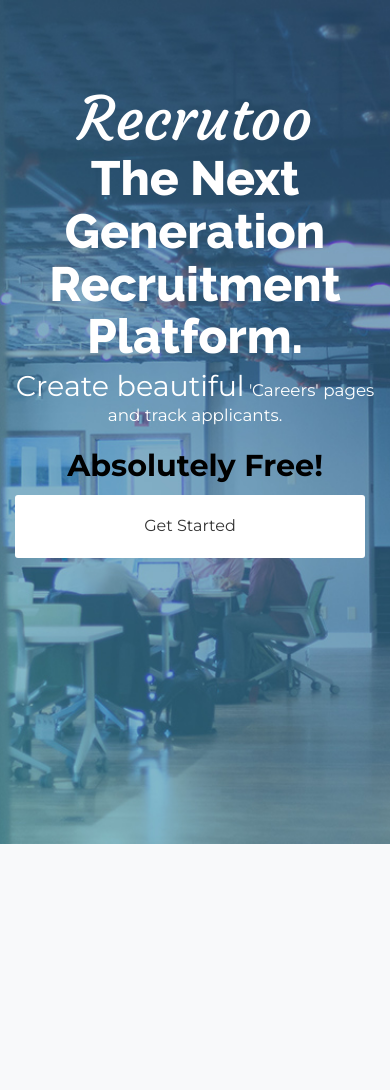
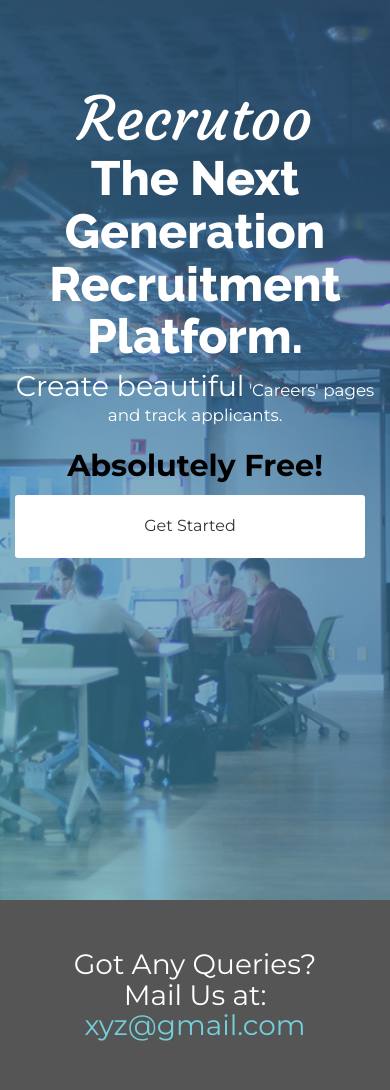
Before and after one commit to Hitesh-VIT/Recruutoo, a Django app: page / in a window 390 px wide. Before the commit the page ends 844 px from the top, so only its background shows below. Run offline with Django 3.2, Linux system fonts and the light colour scheme; some libraries are stand-ins or nearby versions.

Commit message:
Add favicon, footer and Mobile validation

```diff
--- a/registration/static/css/styles.css
+++ b/registration/static/css/styles.css
@@ -7,7 +7,7 @@
 /*
 * Corrects `block` display not defined in IE 6/7/8/9 and Firefox 3.
 */
-*{
+p,h1,div, span{
   color: #fff!important;
 }
 article, aside, details, figcaption, figure, footer, header, hgroup, nav, section, summary {
@@ -585,11 +585,9 @@
 .hero {
     position: relative;
     padding: 60px 0 60px 0;
-    min-height: 800px;
+    min-height: 900px;
     background: rgb(40, 70, 102) url('../images/hero-01.jpg') no-repeat center center;
     background-size: cover;
-    /*background-blend-mode: difference;*/
-    /*background-blend-mode: hard-light;*/
     color: #fff;
 }
 .hero h1 {
@@ -952,7 +950,7 @@
 Footer
 ========================================================================== */
 footer {
-    padding: 100px 0
+    padding: 30px 0;
 }
 footer p {
     color: #c7cacc;
--- a/registration/static/js/angular-script.js
+++ b/registration/static/js/angular-script.js
@@ -45,5 +45,6 @@
 
 app.controller('jobApplyController', function($scope){
   $scope.phoneRegex = "^(\\+\\d{1,3}[- ]?)?\\d{10}$";
-  $scope.phone = '+910123456789';
+  $scope.mobile = '';
+
 });
--- a/registration/templates/addCandidate.html
+++ b/registration/templates/addCandidate.html
@@ -11,6 +11,8 @@
     <link href="https://fonts.googleapis.com/css?family=Work+Sans:200,300" rel="stylesheet">
     <link rel="stylesheet" href="https://maxcdn.bootstrapcdn.com/font-awesome/4.7.0/css/font-awesome.min.css">
     <title>Apply for Job | Recrutoo</title>
+		<link rel="shortcut icon" href="../static/favicon.ico" type="image/x-icon">
+		<link rel="icon" href="../static/favicon.ico" type="image/x-icon">
   </head>
   <body ng-app="app" ng-controller="jobApplyController" id="addcandidate">
     <div class="container">
@@ -30,9 +32,9 @@
                 <label for="id_email">Email</label>
               </div>
               <div class="input-field">
-                <input id="id_mobile" type="text" name="mobile" ng-pattern="phoneRegex" ng-model="phone" ng-class="{valid: addJobForm.mobile.$valid && phone.length > 0, invalid: !addJobForm.mobile.$valid}" required>
+                <input id="id_mobile" type="text" name="mobile" ng-pattern="phoneRegex" ng-model="mobile" ng-class="{valid: addJobForm.mobile.$valid && addJobForm.mobile.$viewValue.length > 0, invalid: !addJobForm.mobile.$valid && addJobForm.mobile.$viewValue}" required>
                 <label for="id_mobile">Phone Number</label>
-                <p ng-if="!addJobForm.mobile.$valid" class="red-text" style="font-size: 120%!important">Invalid Or Absent Mobile Number</p>
+                <p ng-if="!addJobForm.mobile.$valid && addJobForm.mobile.$viewValue" class="red-text" style="font-size: 120%!important">Invalid Or Absent Mobile Number</p>
               </div>
               <div class="input-field">
                 <input id="id_location" type="text" class="validate" name="location" required>
--- a/registration/templates/addjob.html
+++ b/registration/templates/addjob.html
@@ -11,6 +11,8 @@
     <link href="https://fonts.googleapis.com/css?family=Work+Sans:200,300" rel="stylesheet">
     <link rel="stylesheet" href="https://maxcdn.bootstrapcdn.com/font-awesome/4.7.0/css/font-awesome.min.css">
     <title>Add Job</title>
+		<link rel="shortcut icon" href="../static/favicon.ico" type="image/x-icon">
+		<link rel="icon" href="../static/favicon.ico" type="image/x-icon">
   </head>
   <body ng-app="app" ng-controller="addJobController" id="addjob">
     <div class="container">
--- a/registration/templates/details.html
+++ b/registration/templates/details.html
@@ -12,6 +12,8 @@
     <link href="https://fonts.googleapis.com/css?family=Work+Sans:200,300" rel="stylesheet">
     <link rel="stylesheet" href="https://maxcdn.bootstrapcdn.com/font-awesome/4.7.0/../static/css/font-awesome.min.css">
     <title>Login Details</title>
+		<link rel="shortcut icon" href="../static/favicon.ico" type="image/x-icon">
+		<link rel="icon" href="../static/favicon.ico" type="image/x-icon">
   </head>
   <body ng-app="app" ng-controller="detailsController" id="details">
     <div class="container">
--- a/registration/templates/index.html
+++ b/registration/templates/index.html
@@ -11,6 +11,8 @@
 		<link href="https://fonts.googleapis.com/css?family=Courgette|Montserrat:400,700|Raleway:800" rel="stylesheet">
 		<link href="../static/css/styles.css" rel="stylesheet">
 		<link href="../static/css/queries.css" rel="stylesheet">
+		<link rel="shortcut icon" href="../static/favicon.ico" type="image/x-icon">
+		<link rel="icon" href="../static/favicon.ico" type="image/x-icon">
 	</head>
 	<body>
 		<header>
@@ -43,6 +45,9 @@
 				</div>
 			</section>
 		</header>
+		<footer style="background: #555;padding: 30px 0;">
+			<h1 class="" style="text-align: center;">Got Any Queries?<br>Mail Us at: <br> <a href="mailto:xyz@gmail.com">xyz@gmail.com</a></h1>
+		</footer>
 		<!-- <div class="overlay overlay-boxify">
 			<nav>
 				<ul>
@@ -51,6 +56,7 @@
 				</ul>
 			</nav>
 		</div> -->
+
     	<script src="../static/js/jquery.min.js"></script>
 		<script src="../static/js/bootstrap.min.js"></script>
 		<script src="../static/js/min/scripts-min.js"></script>
--- a/registration/templates/jobList.html
+++ b/registration/templates/jobList.html
@@ -12,6 +12,8 @@
     <link href="https://fonts.googleapis.com/css?family=Work+Sans:200,300" rel="stylesheet">
     <link rel="stylesheet" href="https://maxcdn.bootstrapcdn.com/font-awesome/4.7.0/css/font-awesome.min.css">
     <title>Job Details | Recrutoo</title>
+		<link rel="shortcut icon" href="../static/favicon.ico" type="image/x-icon">
+		<link rel="icon" href="../static/favicon.ico" type="image/x-icon">
   </head>
   <body ng-app="app" ng-controller="jobListController" ng-init="getJobs()">
     <div class="container">
--- a/registration/templates/jobdetail.html
+++ b/registration/templates/jobdetail.html
@@ -11,6 +11,8 @@
     <link href="https://fonts.googleapis.com/css?family=Work+Sans:200,300" rel="stylesheet">
     <link rel="stylesheet" href="https://maxcdn.bootstrapcdn.com/font-awesome/4.7.0/css/font-awesome.min.css">
     <title>Job Details | Recrutoo</title>
+		<link rel="shortcut icon" href="../static/favicon.ico" type="image/x-icon">
+		<link rel="icon" href="../static/favicon.ico" type="image/x-icon">
   </head>
   <body ng-app="app" ng-controller="jobDetailController">
     <div class="container">
--- a/registration/templates/login.html
+++ b/registration/templates/login.html
@@ -11,6 +11,8 @@
     <link href="https://fonts.googleapis.com/css?family=Work+Sans:200,300" rel="stylesheet">
     <link rel="stylesheet" href="https://maxcdn.bootstrapcdn.com/font-awesome/4.7.0/css/font-awesome.min.css">
     <title>Login</title>
+		<link rel="shortcut icon" href="../static/favicon.ico" type="image/x-icon">
+		<link rel="icon" href="../static/favicon.ico" type="image/x-icon">
   </head>
   <body ng-app="app" ng-controller="loginController" id="login">
     <div class="container">
--- a/registration/templates/resetpassword.html
+++ b/registration/templates/resetpassword.html
@@ -12,6 +12,8 @@
     <link href="https://fonts.googleapis.com/css?family=Work+Sans:200,300" rel="stylesheet">
     <link rel="stylesheet" href="https://maxcdn.bootstrapcdn.com/font-awesome/4.7.0/css/font-awesome.min.css">
     <title>Reset Password</title>
+		<link rel="shortcut icon" href="../static/favicon.ico" type="image/x-icon">
+		<link rel="icon" href="../static/favicon.ico" type="image/x-icon">
   </head>
   <body>
     <div class="container">
--- a/registration/templates/resetpasswordcomplete.html
+++ b/registration/templates/resetpasswordcomplete.html
@@ -15,6 +15,8 @@
     <link href="https://fonts.googleapis.com/css?family=Work+Sans:200,300" rel="stylesheet">
     <link rel="stylesheet" href="https://maxcdn.bootstrapcdn.com/font-awesome/4.7.0/css/font-awesome.min.css">
     <title>Reset Password</title>
+		<link rel="shortcut icon" href="../static/favicon.ico" type="image/x-icon">
+		<link rel="icon" href="../static/favicon.ico" type="image/x-icon">
   </head>
   <body>
     <div class="container">
--- a/registration/templates/resetpasswordcompleted.html
+++ b/registration/templates/resetpasswordcompleted.html
@@ -13,6 +13,8 @@
     <link href="https://fonts.googleapis.com/css?family=Work+Sans:200,300" rel="stylesheet">
     <link rel="stylesheet" href="https://maxcdn.bootstrapcdn.com/font-awesome/4.7.0/css/font-awesome.min.css">
     <title>Reset Password</title>
+		<link rel="shortcut icon" href="../static/favicon.ico" type="image/x-icon">
+		<link rel="icon" href="../static/favicon.ico" type="image/x-icon">
   </head>
   <body>
     <div class="container">
--- a/registration/templates/resetpassworddone.html
+++ b/registration/templates/resetpassworddone.html
@@ -13,6 +13,8 @@
     <link href="https://fonts.googleapis.com/css?family=Work+Sans:200,300" rel="stylesheet">
     <link rel="stylesheet" href="https://maxcdn.bootstrapcdn.com/font-awesome/4.7.0/css/font-awesome.min.css">
     <title>Reset Password</title>
+		<link rel="shortcut icon" href="../static/favicon.ico" type="image/x-icon">
+		<link rel="icon" href="../static/favicon.ico" type="image/x-icon">
   </head>
   <body>
     <div class="container">
--- a/registration/templates/singleJob.html
+++ b/registration/templates/singleJob.html
@@ -11,6 +11,8 @@
     <link href="https://fonts.googleapis.com/css?family=Work+Sans:200,300" rel="stylesheet">
     <link rel="stylesheet" href="https://maxcdn.bootstrapcdn.com/font-awesome/4.7.0/css/font-awesome.min.css">
     <title>Job Details | Recrutoo</title>
+		<link rel="shortcut icon" href="../static/favicon.ico" type="image/x-icon">
+		<link rel="icon" href="../static/favicon.ico" type="image/x-icon">
   </head>
   <body ng-app="app" ng-controller="singleJobController" id="single-job">
     <div class="container">
```
Also changed, not shown: registration/templates/jobdashboard.html (+11 -1 lines), registration/static/favicon.ico (added).
